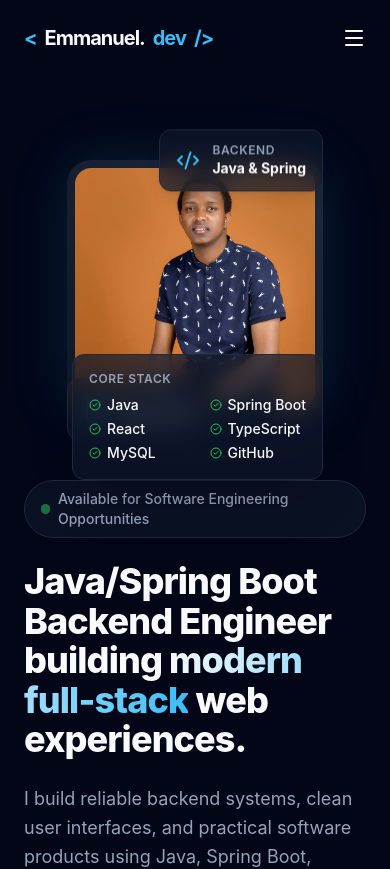
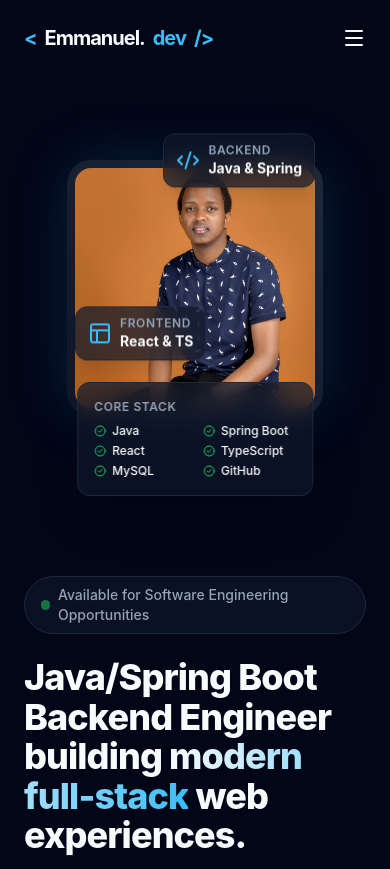
Before and after one commit to Gambi204/emmanuel-riungu-portfolio, a React (Vite) app: page / in a window 390 px wide. Shown: the top 869 px of the page. Built offline with nearby package versions, Linux system fonts and the light colour scheme.

Commit message:
Polish timeline current state glow and hero section conflict

```diff
--- a/src/sections/HeroSection.tsx
+++ b/src/sections/HeroSection.tsx
@@ -99,7 +99,7 @@ export default function HeroSection() {
             transition: { duration: 0.6, ease: [0.22, 1, 0.36, 1] },
           },
         }}
-        className="flex-1 relative flex justify-center lg:justify-end w-full max-w-md lg:max-w-none mx-auto lg:mx-0 pt-8 lg:pt-0"
+        className="flex-1 relative flex justify-center lg:justify-end w-full max-w-md lg:max-w-none mx-auto lg:mx-0 pt-8 pb-24 sm:pb-20 lg:pb-0 lg:pt-0"
       >
         <div className="relative w-64 h-64 sm:w-72 sm:h-72 md:w-96 md:h-96 rounded-3xl bg-linear-to-tr from-[#0F172A] to-[#1E293B] p-2 shadow-[0_0_60px_rgba(56,189,248,0.15)] group">
           <img
@@ -111,7 +111,7 @@ export default function HeroSection() {
           <motion.div
             animate={{ y: [0, -10, 0] }}
             transition={{ duration: 4, repeat: Infinity, ease: 'easeInOut' }}
-            className="absolute -top-6 right-0 sm:-right-6 glass-card px-4 py-3 rounded-xl flex items-center gap-3 shadow-lg"
+            className="absolute -top-5 right-2 sm:right-0 md:-right-6 glass-card px-3 py-2 sm:px-4 sm:py-3 rounded-xl flex items-center gap-2 sm:gap-3 shadow-lg z-20"
           >
             <div className="text-[#38BDF8]">
               <Code2 size={24} />
@@ -130,7 +130,7 @@ export default function HeroSection() {
           <motion.div
             animate={{ y: [0, 10, 0] }}
             transition={{ duration: 5, repeat: Infinity, ease: 'easeInOut' }}
-            className="absolute -bottom-4 left-0 sm:-left-8 glass-card px-4 py-3 rounded-xl flex items-center gap-3 shadow-lg"
+            className="absolute bottom-16 left-2 sm:-bottom-4 sm:left-0 md:-left-8 glass-card px-3 py-2 sm:px-4 sm:py-3 rounded-xl flex items-center gap-2 sm:gap-3 shadow-lg z-10"
           >
             <div className="text-[#38BDF8]">
               <Layout size={24} />
@@ -148,13 +148,13 @@ export default function HeroSection() {
             initial={{ opacity: 0, x: 20 }}
             animate={{ opacity: 1, x: 0 }}
             transition={{ delay: 0.5 }}
-            className="absolute -bottom-16 right-0 sm:-bottom-10 sm:-right-4 glass-card p-4 rounded-xl border border-[#38BDF8]/30 shadow-2xl backdrop-blur-xl"
+            className="absolute -bottom-20 left-1/2 -translate-x-1/2 sm:left-auto sm:translate-x-0 sm:-bottom-10 sm:right-0 md:-right-4 glass-card p-4 rounded-xl border border-[#38BDF8]/30 shadow-2xl backdrop-blur-xl w-[92%] sm:w-auto z-20"
           >
             <p className="text-xs text-[#94A3B8] font-semibold uppercase tracking-wider mb-2">
               Core Stack
             </p>
 
-            <div className="grid grid-cols-2 gap-x-6 gap-y-1 text-sm font-medium">
+            <div className="grid grid-cols-2 gap-x-4 sm:gap-x-6 gap-y-1 text-xs sm:text-sm font-medium">
               {[
                 'Java',
                 'Spring Boot',
--- a/src/sections/JourneySection.tsx
+++ b/src/sections/JourneySection.tsx
@@ -36,22 +36,22 @@ export default function JourneySection() {
               className="relative pl-8 md:pl-0"
             >
               <div
-                className={`hidden md:block absolute left-1/2 -translate-x-1/2 -top-1 w-4 h-4 rounded-full bg-[#020617] border-2 ${
-                  item.current
-                    ? 'border-[#38BDF8] shadow-[0_0_15px_#38BDF8] animate-pulse w-5 h-5'
+                className={`hidden md:block absolute left-1/2 -translate-x-1/2 -top-1 rounded-full border-2 ${
+                    item.current
+                    ? 'w-5 h-5 bg-[#38BDF8] border-[#38BDF8] ring-4 ring-[#38BDF8]/20 shadow-[0_0_22px_rgba(56,189,248,0.95)] animate-pulse'
                     : item.accent
-                      ? 'border-[#38BDF8] shadow-[0_0_10px_#38BDF8]'
-                      : 'border-[#1E293B]'
+                        ? 'w-4 h-4 bg-[#020617] border-[#38BDF8] shadow-[0_0_10px_#38BDF8]'
+                        : 'w-4 h-4 bg-[#020617] border-[#1E293B]'
                 }`}
               />
 
               <div
-                className={`md:hidden absolute -left-2.25 top-1 w-4 h-4 rounded-full bg-[#020617] border-2 ${
-                  item.current
-                    ? 'border-[#38BDF8] shadow-[0_0_15px_#38BDF8] animate-pulse w-5 h-5 -translate-x-1/2'
+                className={`md:hidden absolute -left-2.25 top-1 rounded-full border-2 ${
+                    item.current
+                    ? 'w-5 h-5 -translate-x-1/2 bg-[#38BDF8] border-[#38BDF8] ring-4 ring-[#38BDF8]/20 shadow-[0_0_22px_rgba(56,189,248,0.95)] animate-pulse'
                     : item.accent
-                      ? 'border-[#38BDF8] shadow-[0_0_10px_#38BDF8]'
-                      : 'border-[#1E293B]'
+                        ? 'w-4 h-4 bg-[#020617] border-[#38BDF8] shadow-[0_0_10px_#38BDF8]'
+                        : 'w-4 h-4 bg-[#020617] border-[#1E293B]'
                 }`}
               />
 
```
